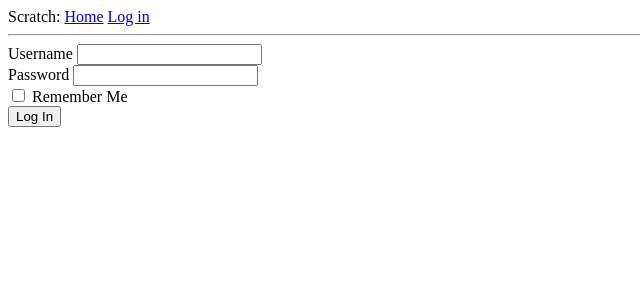
After one commit to awebmekhilef/scratch, a Flask app: page /login in a window 1280 px wide. The commit adds this page. Shown: the top 300 px of the page, without its empty margins (0-640 px from the left). Run offline with Flask 3, Linux system fonts and the light colour scheme.

Commit message:
Add login form

```diff
--- a/app/__init__.py
+++ b/app/__init__.py
@@ -1,5 +1,8 @@
 from flask import Flask
+from config import Config
+
 
 app = Flask(__name__)
+app.config.from_object(Config)
 
-from app import routes
+from app import routes, forms
--- /dev/null
+++ b/app/forms.py
@@ -0,0 +1,10 @@
+from flask_wtf import FlaskForm
+from wtforms import StringField, PasswordField, BooleanField, SubmitField
+from wtforms.validators import DataRequired
+
+
+class LoginForm(FlaskForm):
+    username = StringField('Username', validators=[DataRequired()])
+    password = PasswordField('Password', validators=[DataRequired()])
+    remember = BooleanField('Remember Me')
+    submit = SubmitField('Log In')
--- a/app/routes.py
+++ b/app/routes.py
@@ -1,7 +1,17 @@
-from flask import render_template
+from flask import render_template, redirect, flash
 from app import app
+from app.forms import LoginForm
 
 
 @app.route('/')
 def index():
     return render_template('index.html')
+
+
+@app.route('/login', methods=['GET', 'POST'])
+def login():
+    form = LoginForm()
+    if form.validate_on_submit():
+        flash(f'User {form.username.data} successfully logged in.')
+        return redirect('/')
+    return render_template('login.html', form=form)
--- a/app/templates/_base.html
+++ b/app/templates/_base.html
@@ -1,9 +1,24 @@
 <!DOCTYPE html>
-<html>
+<html lang="en">
     <head>
         <title>Scratch</title>
     </head>
     <body>
+        <div>
+            Scratch:
+            <a href="/">Home</a>
+            <a href="/login">Log in</a>
+        </div>
+        <hr>
+        {% with messages = get_flashed_messages() %}
+            {% if messages %}
+            <ul>
+                {% for msg in messages %}
+                    <li>{{ msg }}</li>
+                {% endfor %}
+            </ul>
+            {% endif %}
+        {% endwith %}
         {% block content %}{% endblock %}
     </body>
 </html>
--- /dev/null
+++ b/app/templates/login.html
@@ -0,0 +1,26 @@
+{% extends "_base.html" %}
+
+{% block content %}
+    <form action="" method="post" novalidate>
+        {{ form.hidden_tag() }}
+        <div>
+            {{ form.username.label }}
+            {{ form.username() }}
+            {% for error in form.username.errors %}
+                <span style="color: red;">{{ error }}</span>
+            {% endfor %}
+        </div>
+        <div>
+            {{ form.password.label }}
+            {{ form.password() }}
+            {% for error in form.password.errors %}
+                <span style="color: red;">{{ error }}</span>
+            {% endfor %}
+        </div>
+        <div>
+            {{ form.remember() }}
+            {{ form.remember.label }}
+        </div>
+        <div>{{ form.submit() }}</div>
+    </form>
+{% endblock %}
--- /dev/null
+++ b/config.py
@@ -0,0 +1,5 @@
+import os
+
+
+class Config:
+    SECRET_KEY = os.environ.get('SECRET_KEY') or 'secret'
--- a/requirements.txt
+++ b/requirements.txt
@@ -5,6 +5,7 @@ cssbeautifier==1.15.4
 djlint==1.36.4
 EditorConfig==0.17.0
 Flask==3.1.0
+Flask-WTF==1.2.2
 itsdangerous==2.2.0
 Jinja2==3.1.6
 jsbeautifier==1.15.4
@@ -17,3 +18,4 @@ regex==2024.11.6
 six==1.17.0
 tqdm==4.67.1
 Werkzeug==3.1.3
+WTForms==3.2.1
```
